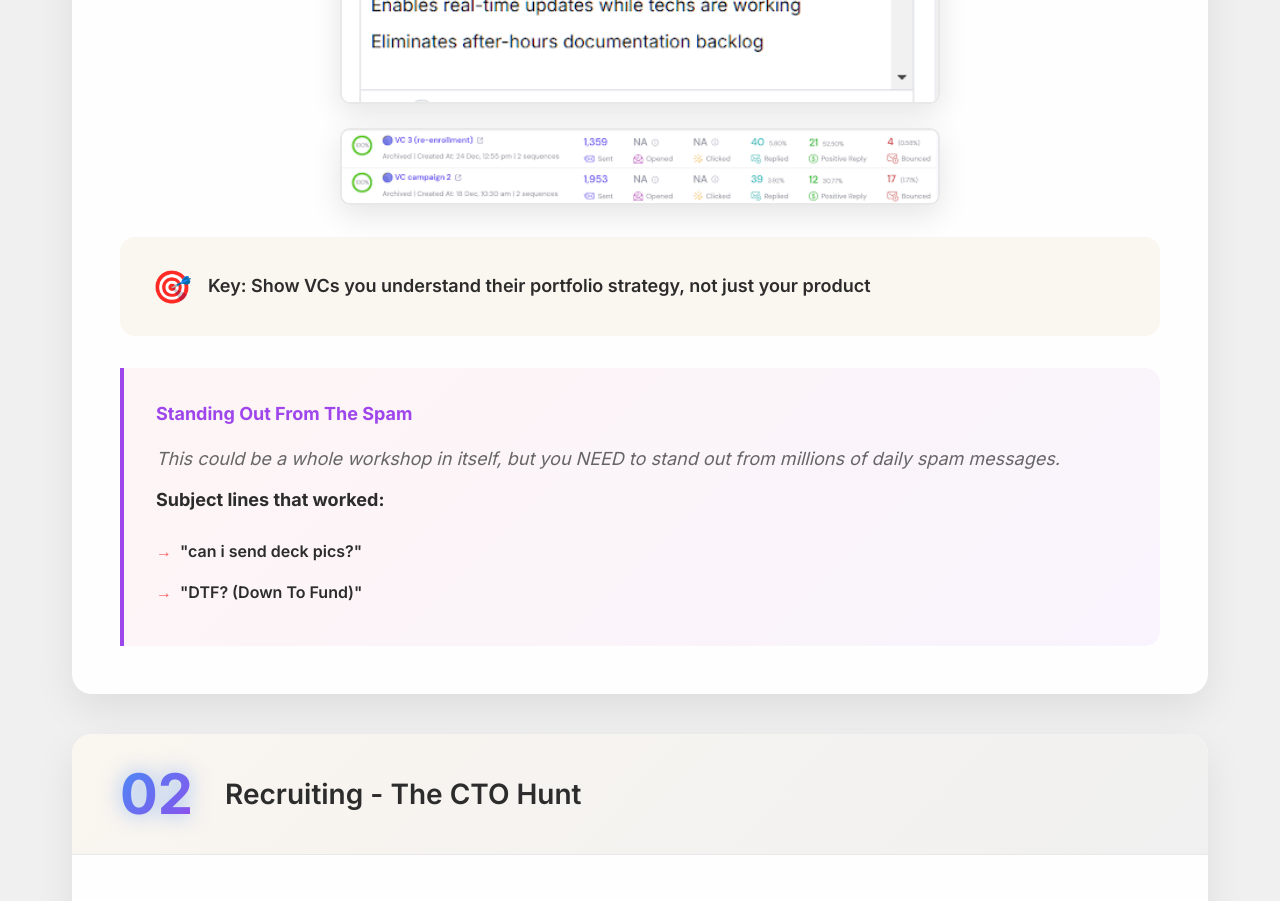
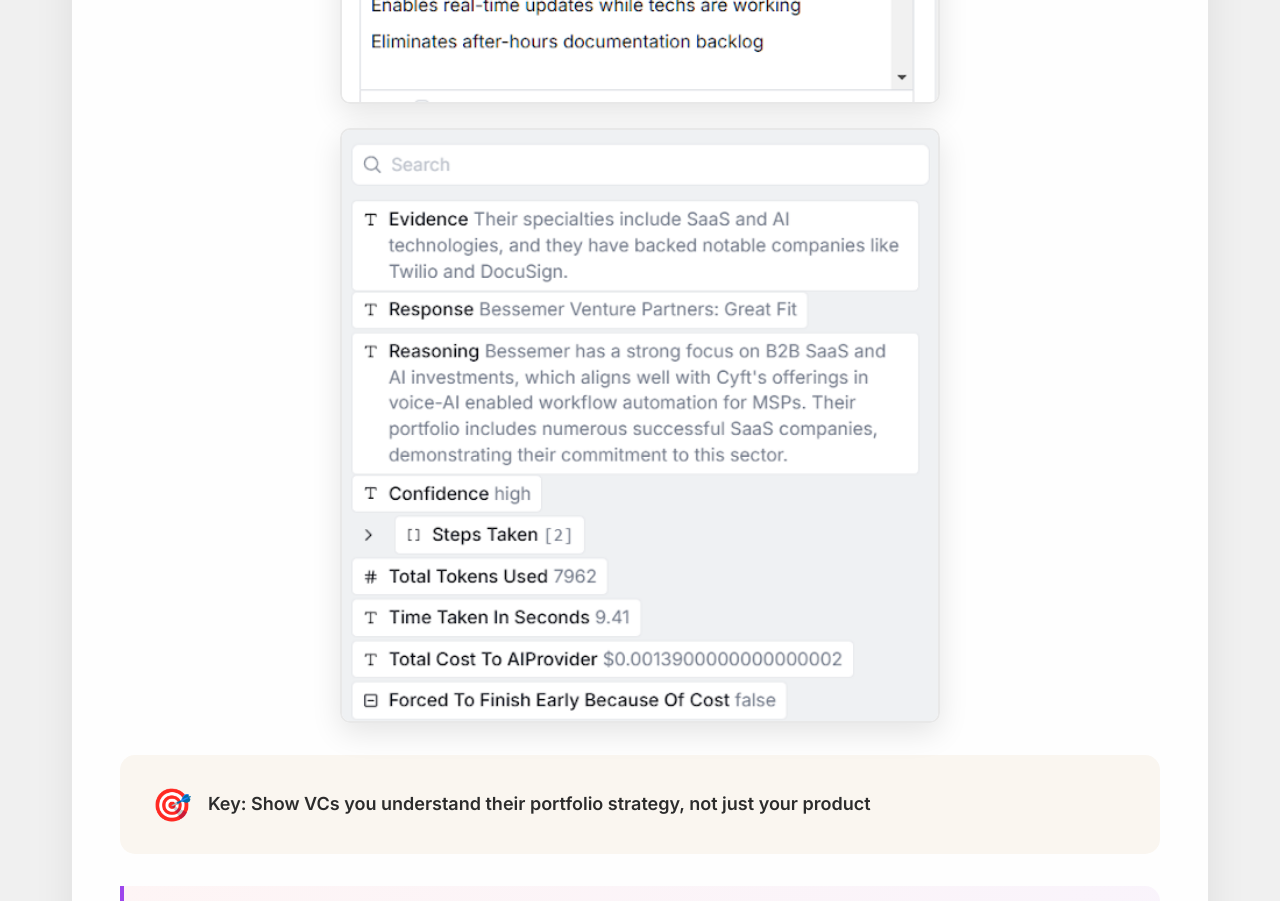
Before and after one commit to Lazysalesxyz/GTM-AI-presentation, a website: page index.html in a window 1280 px wide. Shown: the part 4800-5701 px from the top of the page. Drawn offline with Linux system fonts and the light colour scheme.

Commit message:
Replace VC analysis image with Bessemer investor analysis screenshot

```diff
--- a/index.html
+++ b/index.html
@@ -143,7 +143,7 @@
                     <!-- VC Analysis Screenshot -->
                     <div class="case-screenshots-vertical">
                         <img src="images/image copy.png" alt="Response Rate Statistics" class="demo-image-compact screenshot">
-                        <img src="images/image.png" alt="VC Analysis Example" class="demo-image-compact screenshot">
+                        <img src="images/investor-analysis.png" alt="Investor Analysis - Bessemer Venture Partners" class="demo-image-compact screenshot">
                     </div>
                     <div class="case-takeaway">
                         <span class="takeaway-icon">🎯</span>
```
Also changed, not shown: images/investor-analysis.png (added).
